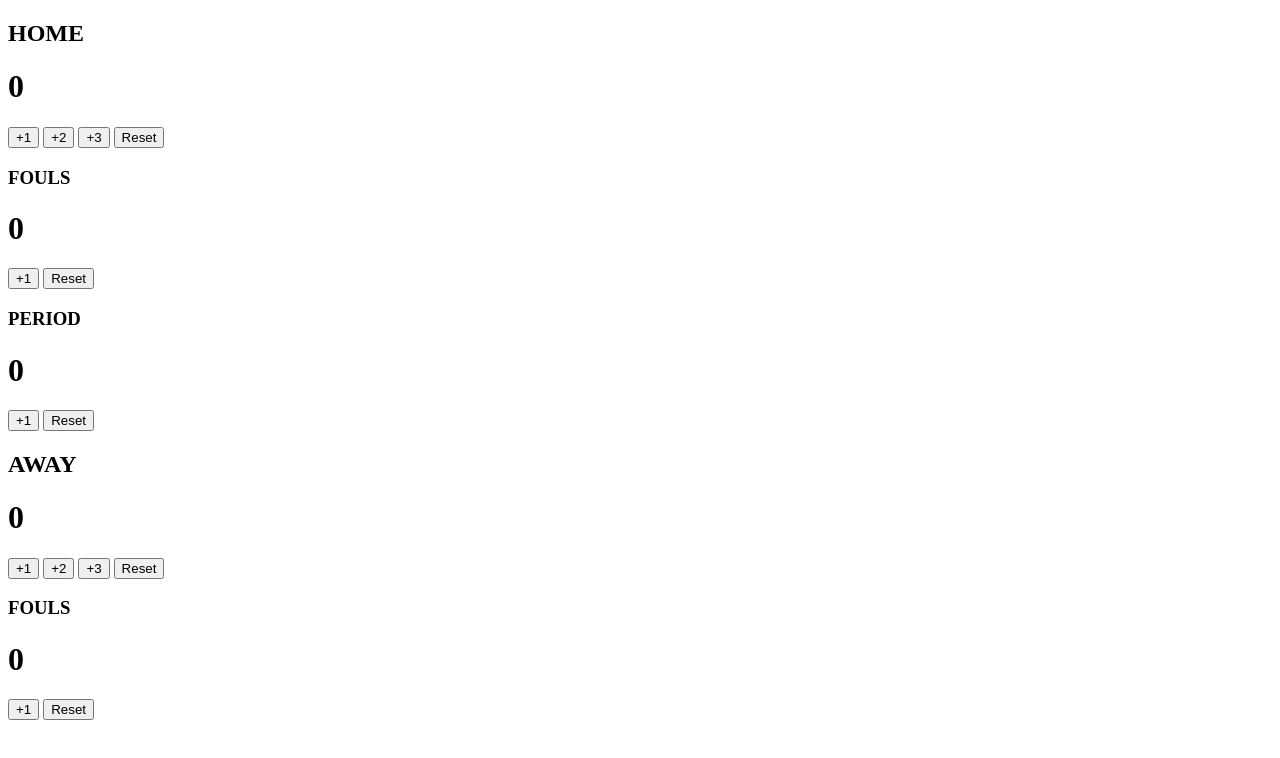
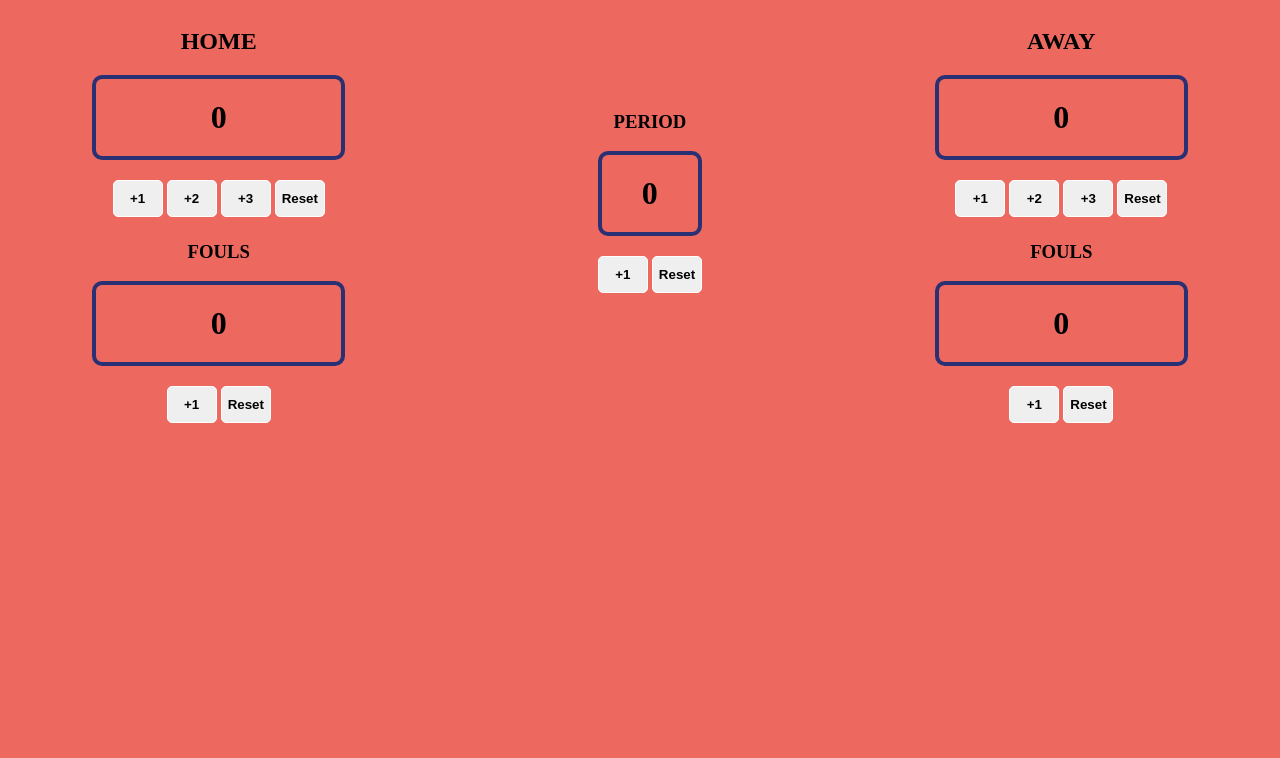
Before and after one commit to Mardiat-Iman/Game-Scoreboard, a plain HTML site: page index.html in a window 1280 px wide. Drawn offline with Linux system fonts and the light colour scheme.

Commit message:
updated html

```diff
--- a/index.html
+++ b/index.html
@@ -5,7 +5,7 @@
   <meta charset="utf-8">
   <meta name="viewport" content="width=device-width">
   <title>replit</title>
-  <link href="style1.css" rel="stylesheet" type="text/css" />
+  <link href="style.css" rel="stylesheet" type="text/css" />
 </head>
 
 <body>
```
